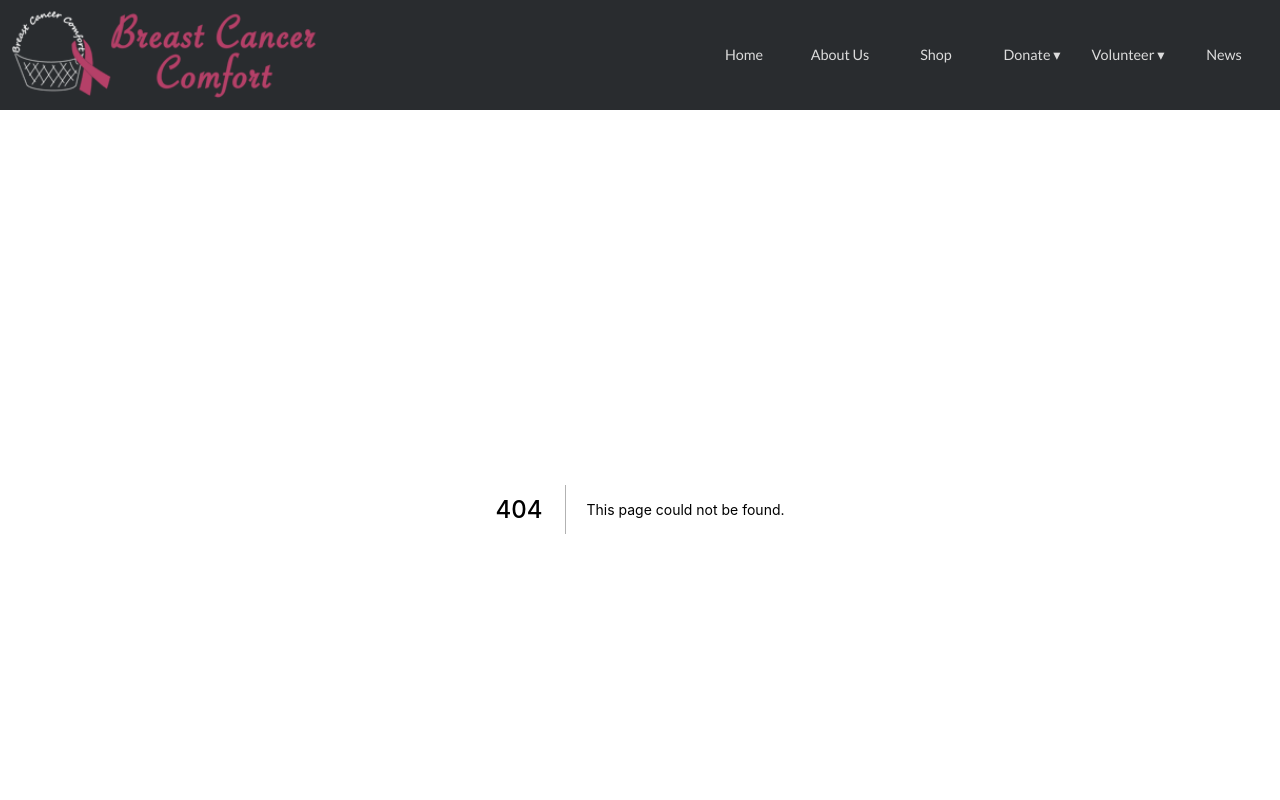
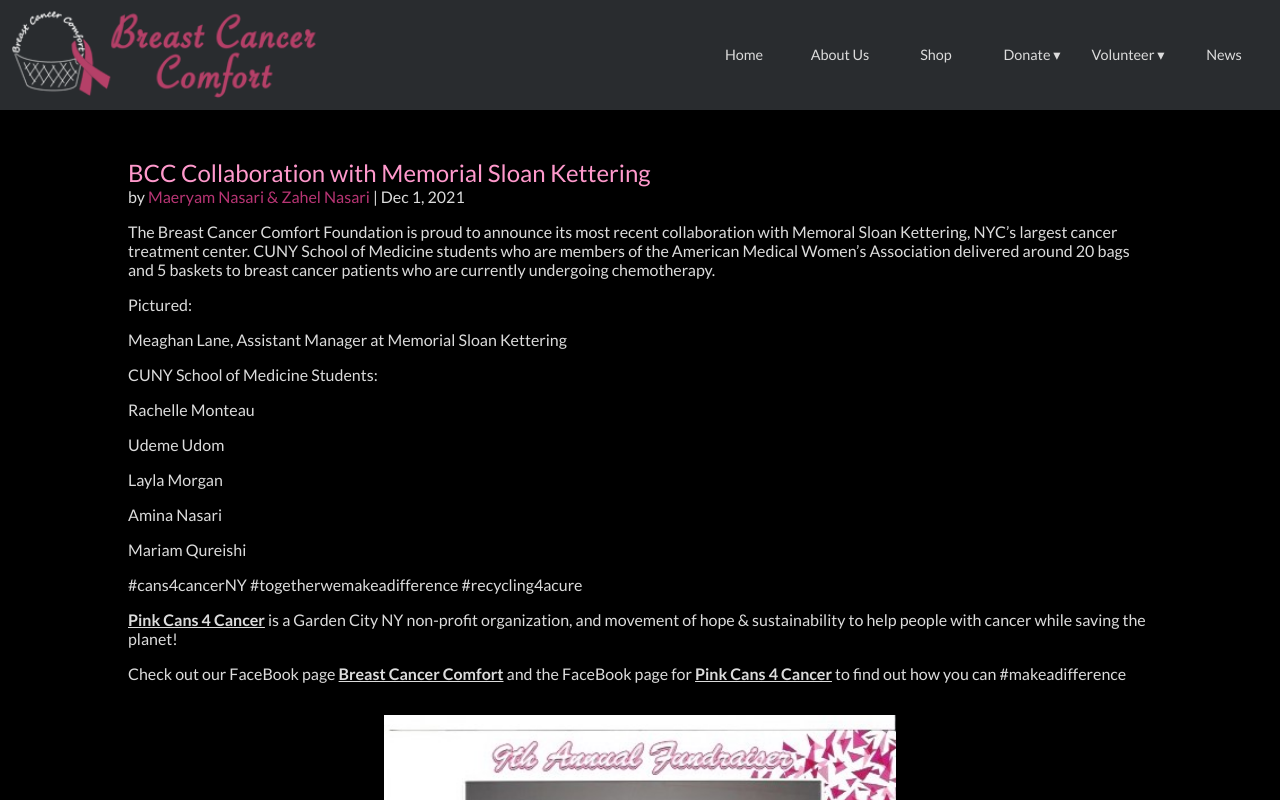
Before and after one commit to vishalicious213/bcc-v2, a Next.js app: page /news/2021-12-01 in a window 1280 px wide. Before the commit this address had no page. Shown: the top 800 px of the page. Built offline with nearby package versions, Linux system fonts and the light colour scheme.

Commit message:
drafted /news/2021-12-01

```diff
--- /dev/null
+++ b/pages/news/2021-12-01.js
@@ -0,0 +1,85 @@
+import Head from 'next/head'
+import Nav from '../../components/nav'
+import Footer from '../../components/footer'
+import styles from '../../styles/Home.module.css'
+
+export default function Post() {
+  return (
+    <div className={styles.container}>
+        <Head>
+            <title>News | Breast Cancer Comfort Foundation</title>
+            <link rel="icon" href="/cropped-BCCF-basket-logo-white-5001-32x32.png" sizes="32x32" />
+            <link rel="icon" href="/cropped-BCCF-basket-logo-white-5001-192x192.png" sizes="192x192" />
+            <link rel="apple-touch-icon-precomposed" href="/cropped-BCCF-basket-logo-white-5001-180x180.png" />
+        </Head>
+
+        {/* <Nav /> */}
+
+        <main className={styles.main}>
+            <div className='post'>
+                <h2 className='no-space-below'>BCC Collaboration with Memorial Sloan Kettering</h2>
+                <p className='no-space-above'>by <span>Maeryam Nasari & Zahel Nasari</span> | Dec 1, 2021</p>
+                <p>The Breast Cancer Comfort Foundation is proud to announce its most recent collaboration with Memoral Sloan Kettering, NYC’s largest cancer treatment center. CUNY School of Medicine students who are members of the American Medical Women’s Association delivered around 20 bags and 5 baskets to breast cancer patients who are currently undergoing chemotherapy.</p>
+                <p>Pictured:</p>
+                <p>Meaghan Lane, Assistant Manager at Memorial Sloan Kettering</p>
+                <p>CUNY School of Medicine Students:</p>
+                <p>Rachelle Monteau</p>
+                <p>Udeme Udom</p>
+                <p>Layla Morgan</p>
+                <p>Amina Nasari</p>
+                <p>Mariam Qureishi</p>
+
+
+
+
+                <p>#cans4cancerNY #togetherwemakeadifference #recycling4acure</p>
+                <p><a className='link' target="_blank" rel="noopener" href='https://recycling4acure.org/'>Pink Cans 4 Cancer</a> is a Garden City NY non-profit organization, and movement of hope & sustainability to help people with cancer while saving the planet!</p>
+                <p>Check out our FaceBook page <a className='link' target="_blank" rel="noopener" href='https://www.facebook.com/breastcancercomfort/'>Breast Cancer Comfort</a> and the FaceBook page for <a className='link' target="_blank" rel="noopener" href='https://www.facebook.com/Cans4CancerNY'>Pink Cans 4 Cancer</a> to find out how you can #makeadifference</p>
+
+                <div className='img-container'>
+                    <img src='/news/2021-11-12.jpg' alt='' />
+                </div>
+            </div>
+        </main>
+
+        {/* <Footer /> */}
+
+        <style jsx>
+          {`
+          .post {
+            width: 80%;
+            margin: 3rem auto;
+            color: white;
+          }
+
+          h2 {
+            font-weight: 500;
+            color: #ff99cc;
+          }
+
+          p {
+            color: gainsboro;
+          }
+
+          span {
+            color: #b83574;
+          }
+
+          .link {
+            text-decoration: underline;
+            font-weight: bold;
+          }
+
+          .img-container {
+              width: 50%;
+              margin: 2rem auto;
+          }
+
+          img {
+              width: 100%;
+          }
+          `}
+        </style>
+    </div>
+  )
+}
```
